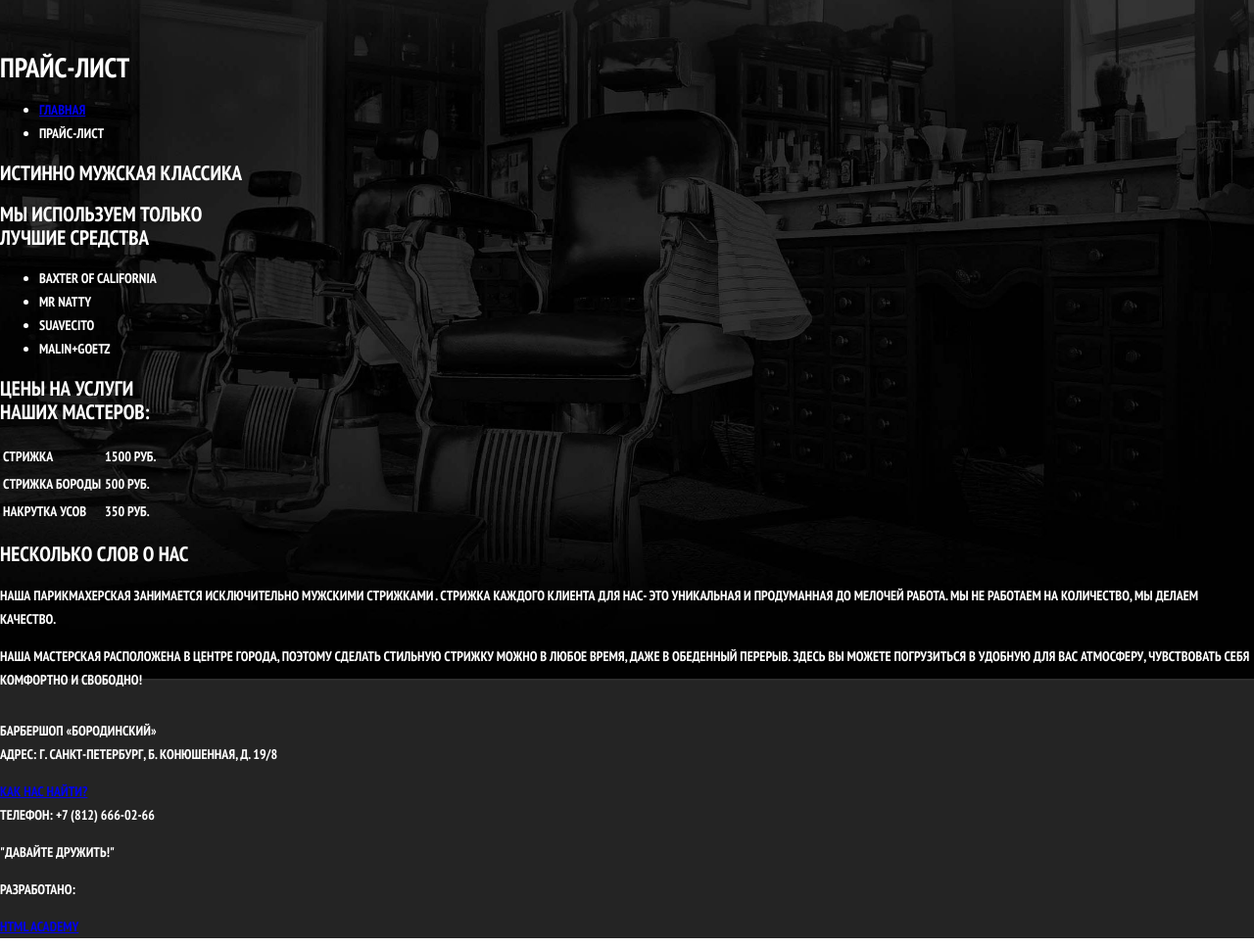
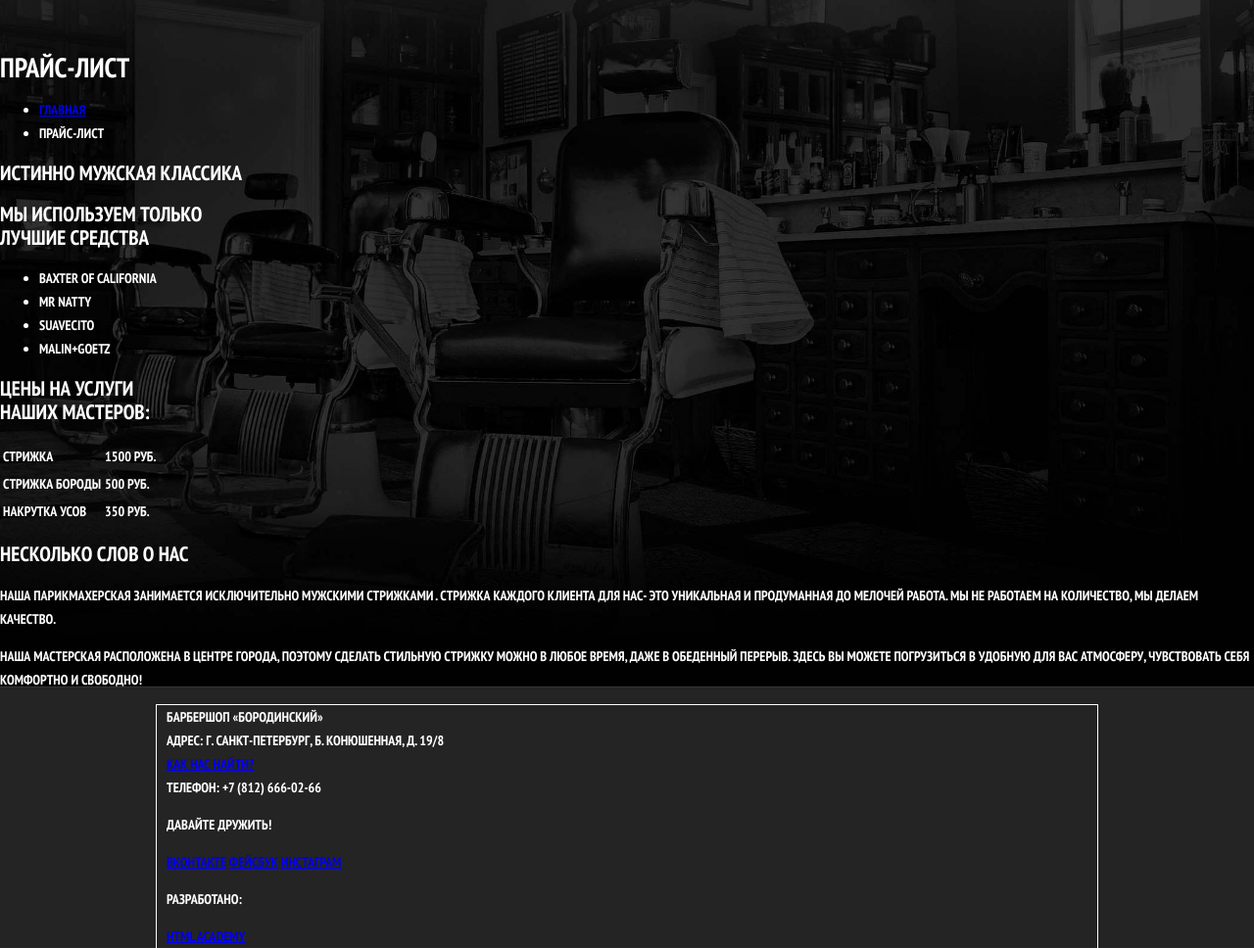
Before and after one commit to 1985konstantin/276959-barbershop-1, a plain HTML site: page price-list.html in a window 1280 px wide. Shown: the part 73-1041 px from the top of the page at 98% size. Drawn offline with Linux system fonts and the light colour scheme.

Commit message:
разметка редакция

```diff
--- a/price-list.html
+++ b/price-list.html
@@ -105,24 +105,24 @@
 </div>
           </div>
 </main>
-<footer class="main-footer-internal">
-  <div class="footer-container clearfix">
-    <div class="footer-contacts">
-      <span class="features-text"><p>Барбершоп «Бородинский»<br>
-      Адрес: г. Санкт-Петербург, Б. Конюшенная, д. 19/8</p>
-      <a href="#"><span class="features-text">Как нас найти?</span></a><br>
-      Телефон: +7 (812) 666-02-66</span>
-    </div>
-    <div class="footer-social">
-      <p><span class="features-text">"Давайте дружить!"</span></p>
-      <a class="social-btn social-btn-vk" href="#"></a>
-      <a class="social-btn social-btn-fb" href="#"></a>
-      <a class="social-btn social-btn-inst" href="#"></a>
-    </div>
-    <div class="footer-copyright">
-      <p><span class="features-text">Разработано:</span> </p>
-      <a class="btn" href="https://htmlacademy.ru"><span class="features-text">HTML Academy</span></a>
-    </div>
+<footer class="main-footer">
+  <div class="container clearfix">
+    <section class="footer-contacts">
+      Барбершоп «Бородинский»<br>
+      Адрес: г. Санкт-Петербург, Б. Конюшенная, д. 19/8<br>
+      <a href="#">Как нас найти?</a><br>
+      Телефон: +7 (812) 666-02-66
+    </section>
+    <section class="footer-social">
+      <p>Давайте дружить!</p>
+      <a class="social-btn social-btn-vk" href="#">Вконтакте</a>
+      <a class="social-btn social-btn-fb" href="#">Фейсбук</a>
+      <a class="social-btn social-btn-inst" href="#">Инстаграм</a>
+    </section>
+    <section class="footer-copyright">
+      <p>Разработано:</p>
+      <a class="btn" href="https://htmlacademy.ru">HTML Academy</a>
+    </section>
   </div>
 </footer>
 </body>
```
Also changed, not shown: catalog-item.html (+19 -18 lines), catalog.html (+11 -12 lines), index.html (+11 -12 lines).
